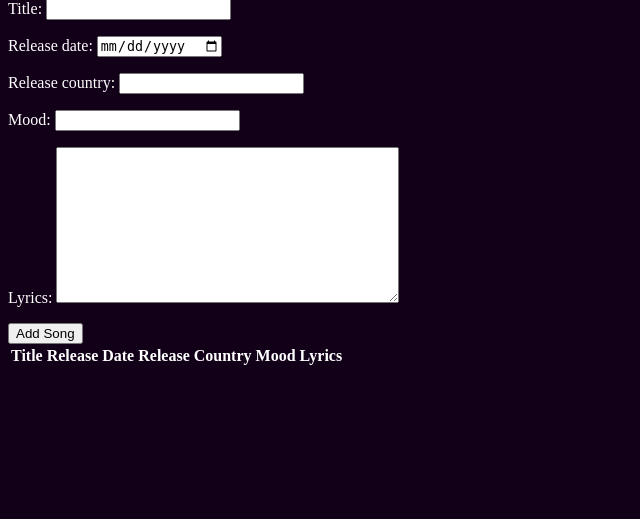
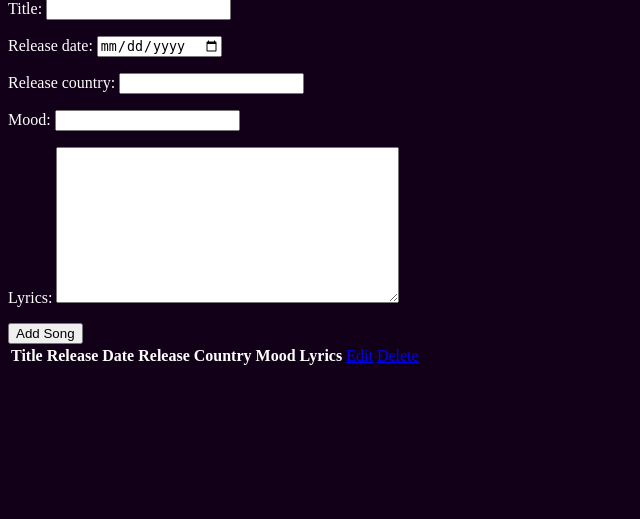
Before and after one commit to raul-vital/albumtrackr, a Django app: template main_app/templates/albums/detail.html in a window 1280 px wide. Shown: the part 281-800 px from the top of the page, without its empty margins (0-640 px from the left). Run offline with Django 5.2, Linux system fonts and the light colour scheme; the template is opened without the code that fills it: values that come from a table or form of the project are taken from there, others are empty; parts of the project's set-up code (start-up, migrations or seed data) failed here and were passed over.

Commit message:
complete foreign key model and add delete/update button in detail.html

```diff
--- a/main_app/models.py
+++ b/main_app/models.py
@@ -24,6 +24,7 @@ class Song(models.Model):
     release_country = models.CharField(max_length=100)
     mood = models.CharField(max_length=100)
     lyrics = models.TextField()
+    album = models.ForeignKey(Album, on_delete=models.CASCADE)
 
     def __str__(self):
         return f"Song by {self.album.artist} on {self.album.title}"
--- a/main_app/templates/albums/detail.html
+++ b/main_app/templates/albums/detail.html
@@ -39,6 +39,8 @@
           <th>Release Country</th>
           <th>Mood</th>
           <th>Lyrics</th>
+          <td><a href="{% url 'song-update' song.id %}" > Edit </a></td>
+          <td><a href="{% url 'song-delete' song.id %}" > Delete </a></td>
         </tr>
       </thead>
       <tbody>
```
